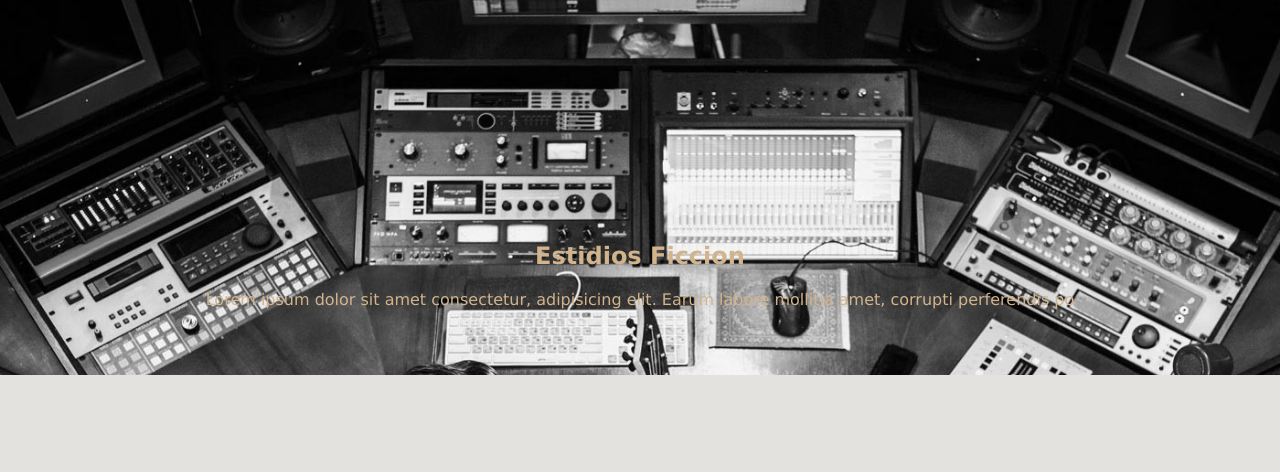
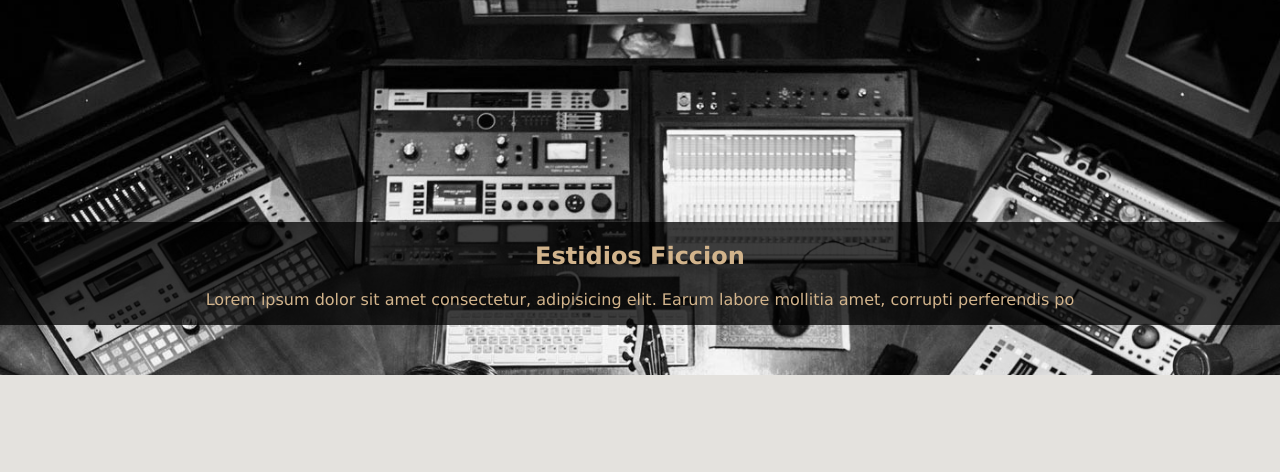
Before and after one commit to DanielTorres-github/Estudios-Ficcion, a plain HTML site: page index.html in a window 1280 px wide. Shown: the part 85-557 px from the top of the page. Drawn offline with Linux system fonts and the light colour scheme.

Commit message:
Update css.css

```diff
--- a/styles/css.css
+++ b/styles/css.css
@@ -55,6 +55,7 @@ a {
   margin-bottom: 50px;
   color: tan;
   text-align: center;
+  background-color: rgba(0, 0, 0, 75%);
 }
 /*----------------------------------------*/
 /* Division en dos del layaout------------*/
```
